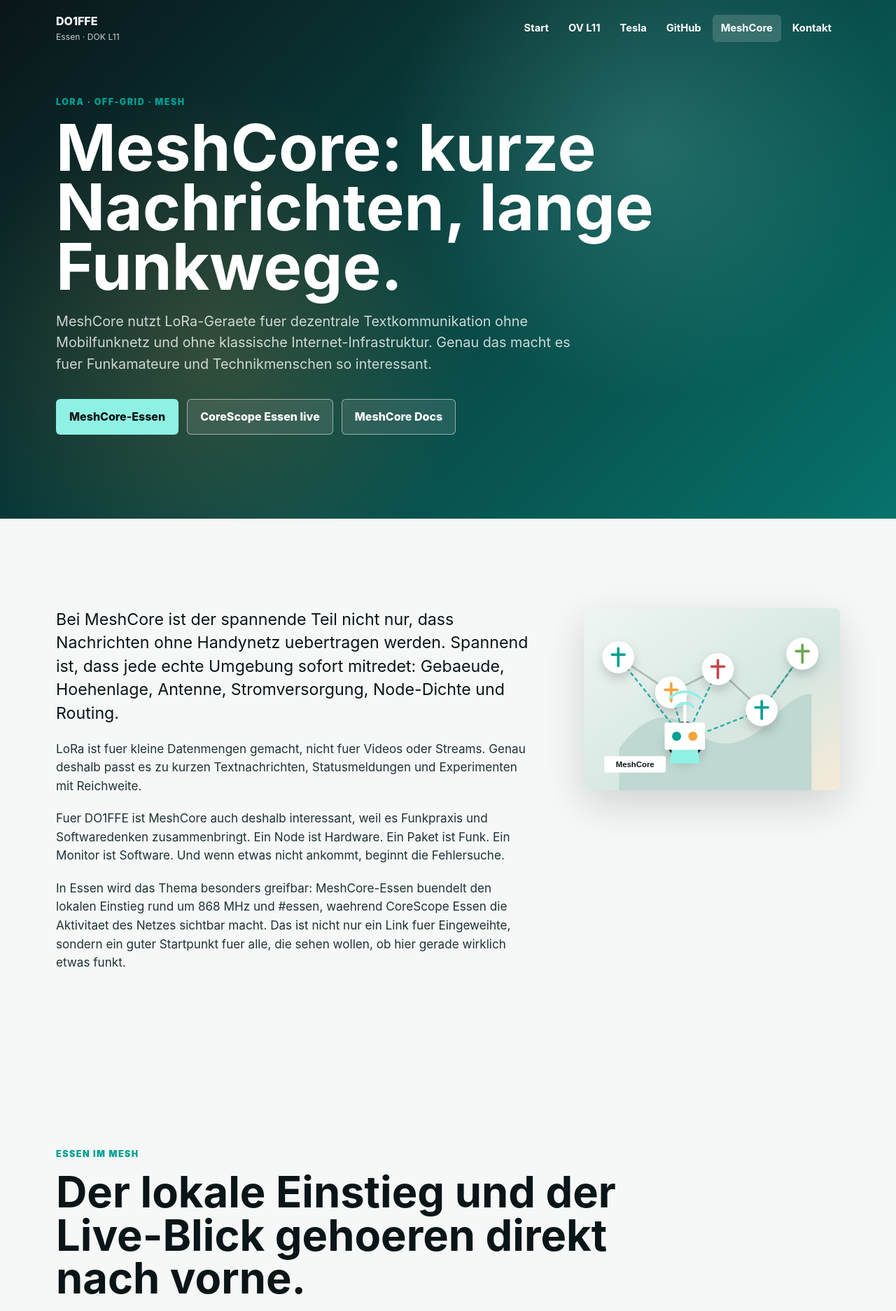
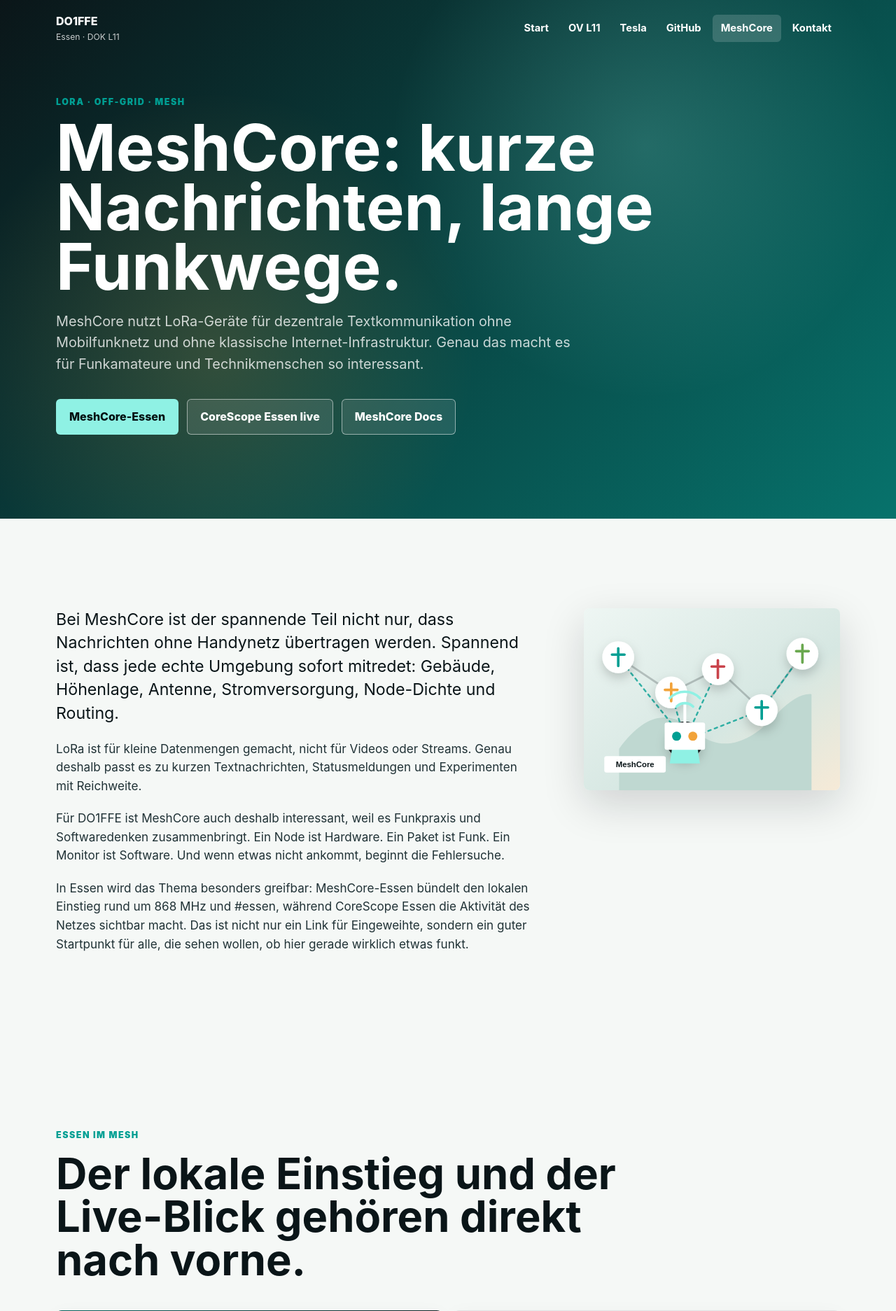
Before and after one commit to DO1FFE/do1ffe-webseite, a Flask app: page /meshcore in a window 1280 px wide. Shown: the top 1873 px of the page at 70% size. Run offline with Flask 3, Linux system fonts and the light colour scheme.

Commit message:
Umlaute in deutschen Texten korrigieren

```diff
--- a/app.py
+++ b/app.py
@@ -7,7 +7,7 @@
     {
         "name": "tesla-dashboard",
         "meta": "Python · aktualisiert Apr 2026",
-        "beschreibung": "Ein Dashboard fuer den Tesla: Fahrzeugdaten, Karte, Statistik und Statuswerte.",
+        "beschreibung": "Ein Dashboard für den Tesla: Fahrzeugdaten, Karte, Statistik und Statuswerte.",
         "url": "https://github.com/DO1FFE/tesla-dashboard",
     },
     {
@@ -19,31 +19,31 @@
     {
         "name": "CoreScope",
         "meta": "Fork · MeshCore",
-        "beschreibung": "MeshCore-Analyzer fuer Live-Pakete, Replay, Node Health, Decryption und Analytics.",
+        "beschreibung": "MeshCore-Analyzer für Live-Pakete, Replay, Node Health, Decryption und Analytics.",
         "url": "https://github.com/DO1FFE/CoreScope",
     },
     {
         "name": "Adventskalender-Webseite",
         "meta": "Python · OV L11",
-        "beschreibung": "Ein Adventskalender fuer den Amateurfunkclub des DARC e.V. OV L11.",
+        "beschreibung": "Ein Adventskalender für den Amateurfunkclub des DARC e.V. OV L11.",
         "url": "https://github.com/DO1FFE/Adventskalender-Webseite",
     },
     {
         "name": "ptt",
         "meta": "Python · MIT",
-        "beschreibung": "PTT-Steuerung ueber COM-Port mit RTS/DTS: klein, konkret, funkpraktisch.",
+        "beschreibung": "PTT-Steuerung über COM-Port mit RTS/DTS: klein, konkret, funkpraktisch.",
         "url": "https://github.com/DO1FFE/ptt",
     },
     {
         "name": "club-payment",
         "meta": "Python · Club",
-        "beschreibung": "Zahlungsterminal fuer die Clubstation, also Software direkt aus dem Vereinsalltag.",
+        "beschreibung": "Zahlungsterminal für die Clubstation, also Software direkt aus dem Vereinsalltag.",
         "url": "https://github.com/DO1FFE/club-payment",
     },
     {
         "name": "meshcore-network-monitor",
         "meta": "Python · Mesh",
-        "beschreibung": "Monitoring fuer MeshCore-Netze, wenn Funkwege beobachtet werden sollen.",
+        "beschreibung": "Monitoring für MeshCore-Netze, wenn Funkwege beobachtet werden sollen.",
         "url": "https://github.com/DO1FFE/meshcore-network-monitor",
     },
     {
@@ -92,7 +92,7 @@
 
 
 @app.route("/ueber-mich")
-def ueber_mich():
+def über_mich():
     return render_template("ov_l11.html")
 
 
--- a/templates/layout.html
+++ b/templates/layout.html
@@ -5,7 +5,7 @@
     <meta name="viewport" content="width=device-width, initial-scale=1">
     <meta
       name="description"
-      content="{% block beschreibung %}Persoenliche Webseite von Erik Schauer, DO1FFE: Amateurfunk, DARC OV L11, Tesla-Dashboard, GitHub-Projekte und MeshCore.{% endblock %}"
+      content="{% block beschreibung %}Persönliche Webseite von Erik Schauer, DO1FFE: Amateurfunk, DARC OV L11, Tesla-Dashboard, GitHub-Projekte und MeshCore.{% endblock %}"
     >
     <title>{% block titel %}DO1FFE | Funk, Code und Daten{% endblock %}</title>
     <link rel="stylesheet" href="{{ url_for('static', filename='style.css') }}">
@@ -23,7 +23,7 @@
       </button>
       <nav class="site-nav" id="site-nav" data-nav>
         <a class="{% if request.endpoint == 'startseite' %}is-active{% endif %}" href="{{ url_for('startseite') }}">Start</a>
-        <a class="{% if request.endpoint in ['ov_l11', 'ueber_mich'] %}is-active{% endif %}" href="{{ url_for('ov_l11') }}">OV L11</a>
+        <a class="{% if request.endpoint in ['ov_l11', 'über_mich'] %}is-active{% endif %}" href="{{ url_for('ov_l11') }}">OV L11</a>
         <a class="{% if request.endpoint == 'tesla_dashboard' %}is-active{% endif %}" href="{{ url_for('tesla_dashboard') }}">Tesla</a>
         <a class="{% if request.endpoint in ['github', 'projekte'] %}is-active{% endif %}" href="{{ url_for('github') }}">GitHub</a>
         <a class="{% if request.endpoint == 'meshcore' %}is-active{% endif %}" href="{{ url_for('meshcore') }}">MeshCore</a>
@@ -36,7 +36,7 @@
     </main>
 
     <footer class="site-footer">
-      <span>&copy; <span data-year>2026</span> Erik Schauer · DO1FFE · Essen</span>
+      <span>&copy; <span data-year>2026</span> Erik Schauer, do1ffe@darc.de</span>
       <a href="{{ url_for('startseite') }}">Startseite</a>
     </footer>
 
--- a/templates/meshcore.html
+++ b/templates/meshcore.html
@@ -9,8 +9,8 @@
     <p class="eyebrow">LoRa · Off-Grid · Mesh</p>
     <h1>MeshCore: kurze Nachrichten, lange Funkwege.</h1>
     <p>
-      MeshCore nutzt LoRa-Geraete fuer dezentrale Textkommunikation ohne Mobilfunknetz
-      und ohne klassische Internet-Infrastruktur. Genau das macht es fuer Funkamateure
+      MeshCore nutzt LoRa-Geräte für dezentrale Textkommunikation ohne Mobilfunknetz
+      und ohne klassische Internet-Infrastruktur. Genau das macht es für Funkamateure
       und Technikmenschen so interessant.
     </p>
     <div class="hero__actions">
@@ -25,24 +25,24 @@
   <article class="article-main reveal">
     <p class="lead">
       Bei MeshCore ist der spannende Teil nicht nur, dass Nachrichten ohne Handynetz
-      uebertragen werden. Spannend ist, dass jede echte Umgebung sofort mitredet:
-      Gebaeude, Hoehenlage, Antenne, Stromversorgung, Node-Dichte und Routing.
+      übertragen werden. Spannend ist, dass jede echte Umgebung sofort mitredet:
+      Gebäude, Höhenlage, Antenne, Stromversorgung, Node-Dichte und Routing.
     </p>
     <p>
-      LoRa ist fuer kleine Datenmengen gemacht, nicht fuer Videos oder Streams.
+      LoRa ist für kleine Datenmengen gemacht, nicht für Videos oder Streams.
       Genau deshalb passt es zu kurzen Textnachrichten, Statusmeldungen und
       Experimenten mit Reichweite.
     </p>
     <p>
-      Fuer DO1FFE ist MeshCore auch deshalb interessant, weil es Funkpraxis und
+      Für DO1FFE ist MeshCore auch deshalb interessant, weil es Funkpraxis und
       Softwaredenken zusammenbringt. Ein Node ist Hardware. Ein Paket ist Funk.
       Ein Monitor ist Software. Und wenn etwas nicht ankommt, beginnt die Fehlersuche.
     </p>
     <p>
-      In Essen wird das Thema besonders greifbar: MeshCore-Essen buendelt den lokalen
-      Einstieg rund um 868 MHz und #essen, waehrend CoreScope Essen die Aktivitaet des
-      Netzes sichtbar macht. Das ist nicht nur ein Link fuer Eingeweihte, sondern ein
-      guter Startpunkt fuer alle, die sehen wollen, ob hier gerade wirklich etwas funkt.
+      In Essen wird das Thema besonders greifbar: MeshCore-Essen bündelt den lokalen
+      Einstieg rund um 868 MHz und #essen, während CoreScope Essen die Aktivität des
+      Netzes sichtbar macht. Das ist nicht nur ein Link für Eingeweihte, sondern ein
+      guter Startpunkt für alle, die sehen wollen, ob hier gerade wirklich etwas funkt.
     </p>
   </article>
   <aside class="feature__media reveal">
@@ -53,26 +53,26 @@
 <section class="section content-section mesh-promo">
   <div class="section__heading reveal">
     <p class="eyebrow">Essen im Mesh</p>
-    <h2>Der lokale Einstieg und der Live-Blick gehoeren direkt nach vorne.</h2>
+    <h2>Der lokale Einstieg und der Live-Blick gehören direkt nach vorne.</h2>
   </div>
   <div class="promo-grid">
     <article class="promo-card promo-card--accent reveal">
       <span class="promo-card__tag">868 MHz / #essen</span>
       <h3>MeshCore-Essen</h3>
       <p>
-        Die kompakte Anlaufstelle fuer das Essener MeshCore-Umfeld: Schnellstart,
+        Die kompakte Anlaufstelle für das Essener MeshCore-Umfeld: Schnellstart,
         regionale Links, MeshMapper NRW, Mesh Rheinland, OV L11 und weitere Einstiege
-        fuer Menschen, die nicht erst zehn Tabs aufmachen wollen.
+        für Menschen, die nicht erst zehn Tabs aufmachen wollen.
       </p>
-      <a class="button button--primary" href="https://meshcore-essen.de/" target="_blank" rel="noopener noreferrer">meshcore-essen.de oeffnen</a>
+      <a class="button button--primary" href="https://meshcore-essen.de/" target="_blank" rel="noopener noreferrer">meshcore-essen.de öffnen</a>
     </article>
     <article class="promo-card reveal">
       <span class="promo-card__tag">Live-Analyse</span>
       <h3>CoreScope Essen</h3>
       <p>
-        CoreScope zeigt das Netz als beobachtbares System: Pakete, Karte, Kanaele,
+        CoreScope zeigt das Netz als beobachtbares System: Pakete, Karte, Kanäle,
         Nodes, Traces, Observer und Analytics. Genau die richtige Ansicht, wenn aus
-        "muesste gehen" ein "ich sehe es" werden soll.
+        "müsste gehen" ein "ich sehe es" werden soll.
       </p>
       <a class="button button--primary" href="https://corescope.lima11.de/#/home" target="_blank" rel="noopener noreferrer">CoreScope Essen starten</a>
     </article>
@@ -91,7 +91,7 @@
     </article>
     <article class="detail-card reveal">
       <h3>Nodes und Rollen</h3>
-      <p>Ein Mesh lebt von sinnvoll platzierten Geraeten. Manche sind mobil, manche fest, manche sollen weiterleiten.</p>
+      <p>Ein Mesh lebt von sinnvoll platzierten Geräten. Manche sind mobil, manche fest, manche sollen weiterleiten.</p>
     </article>
     <article class="detail-card reveal">
       <h3>Monitoring</h3>
@@ -99,7 +99,7 @@
     </article>
     <article class="detail-card reveal">
       <h3>Amateurfunk-Denke</h3>
-      <p>Reichweite ist kein Marketingwert, sondern Physik: Antennenhoehe, Umgebung und Stoerungen entscheiden mit.</p>
+      <p>Reichweite ist kein Marketingwert, sondern Physik: Antennenhöhe, Umgebung und Störungen entscheiden mit.</p>
     </article>
   </div>
 </section>
@@ -118,7 +118,7 @@
 </section>
 
 <section class="next-links" aria-label="Weitere Themen">
-  <a href="{{ url_for('ov_l11') }}">Zurueck zum OV L11</a>
+  <a href="{{ url_for('ov_l11') }}">Zurück zum OV L11</a>
   <a href="{{ url_for('github') }}">GitHub-Repositories</a>
 </section>
 {% endblock %}
```
Also changed, not shown: templates/github.html (+8 -8 lines), templates/kontakt.html (+5 -5 lines), templates/ov_l11.html (+13 -13 lines), templates/startseite.html (+16 -16 lines), templates/tesla_dashboard.html (+12 -12 lines), tests/test_routen.py (+1 -1 lines), README.md.
